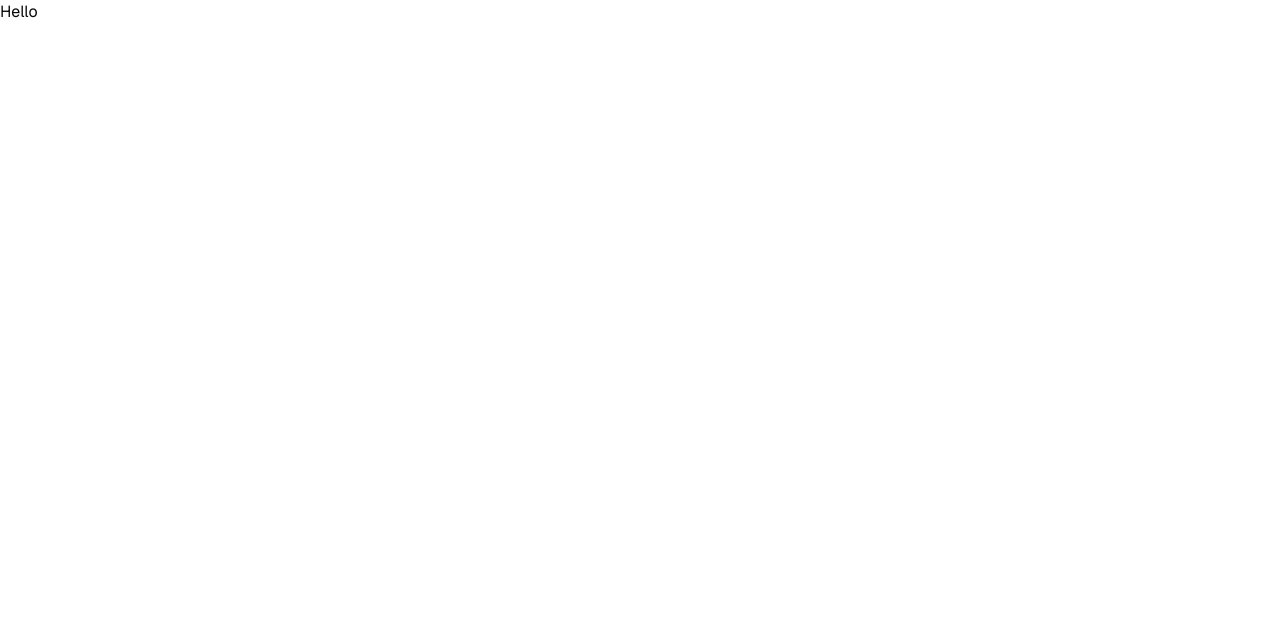
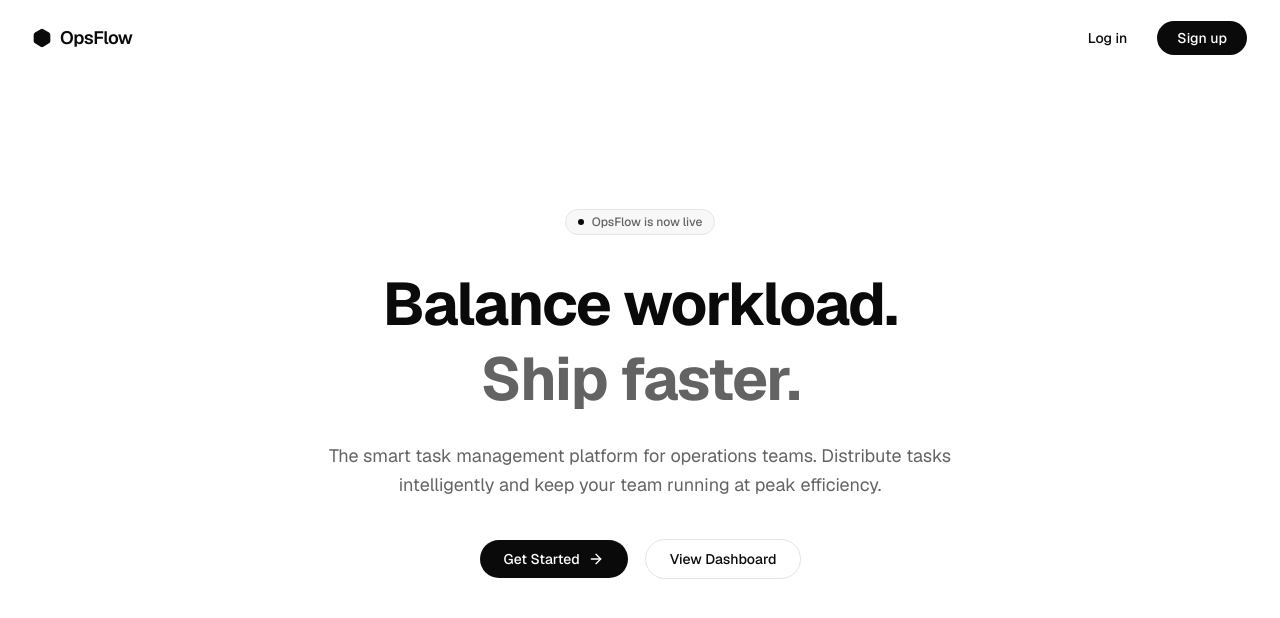
Before and after one commit to Shivraj-K09/OpsFlow, a Next.js app: page / in a window 1280 px wide. Shown: the top 618 px of the page. Built offline with nearby package versions, Linux system fonts and the light colour scheme.

Commit message:
basic landing page done

```diff
--- a/app/(www)/page.tsx
+++ b/app/(www)/page.tsx
@@ -1,3 +1,56 @@
+import Link from "next/link";
+import { Button } from "@/components/ui/button";
+import { ArrowRightIcon } from "lucide-react";
+import { IconHexagonFilled } from "@tabler/icons-react";
+
 export default function Home() {
-  return <div>Hello</div>;
+  return (
+    <div className="min-h-screen bg-background text-foreground font-sans flex flex-col relative overflow-hidden">
+      {/* Header */}
+      <header className="flex items-center justify-between px-6 sm:px-8 py-5 w-full max-w-7xl mx-auto">
+        <div className="flex items-center gap-2 text-primary">
+          <IconHexagonFilled className="size-5" />
+          <span className="font-semibold text-lg tracking-tight text-foreground">OpsFlow</span>
+        </div>
+
+        <div className="flex items-center gap-1 sm:gap-2">
+          <Button asChild variant="ghost" className="rounded-full h-9 px-5 font-medium">
+            <Link href="/login">Log in</Link>
+          </Button>
+          <Button asChild className="rounded-full h-9 px-5 font-medium shadow-none">
+            <Link href="/signup">Sign up</Link>
+          </Button>
+        </div>
+      </header>
+
+      {/* Hero Section */}
+      <main className="flex-1 flex flex-col items-center justify-center px-6 text-center max-w-4xl mx-auto w-full pb-32 pt-10">
+
+        <div className="inline-flex items-center gap-2 px-3 py-1 rounded-full bg-muted/50 border border-border text-xs font-medium text-muted-foreground mb-8">
+          <span className="flex h-1.5 w-1.5 rounded-full bg-primary"></span>
+          OpsFlow is now live
+        </div>
+
+        <h1 className="text-4xl md:text-6xl font-bold tracking-tight mb-6 leading-tight">
+          Balance workload.<br />
+          <span className="text-muted-foreground">Ship faster.</span>
+        </h1>
+
+        <p className="text-base md:text-lg text-muted-foreground mb-10 max-w-2xl mx-auto leading-relaxed">
+          The smart task management platform for operations teams. Distribute tasks intelligently and keep your team running at peak efficiency.
+        </p>
+
+        <div className="flex flex-col sm:flex-row items-center gap-4">
+          <Button asChild className="gap-2 shadow-none h-10 px-6 rounded-full font-medium">
+            <Link href="/signup">
+              Get Started <ArrowRightIcon className="size-4" />
+            </Link>
+          </Button>
+          <Button asChild variant="outline" className="shadow-none h-10 px-6 rounded-full font-medium">
+            <Link href="/dashboard">View Dashboard</Link>
+          </Button>
+        </div>
+      </main>
+    </div>
+  );
 }
```
